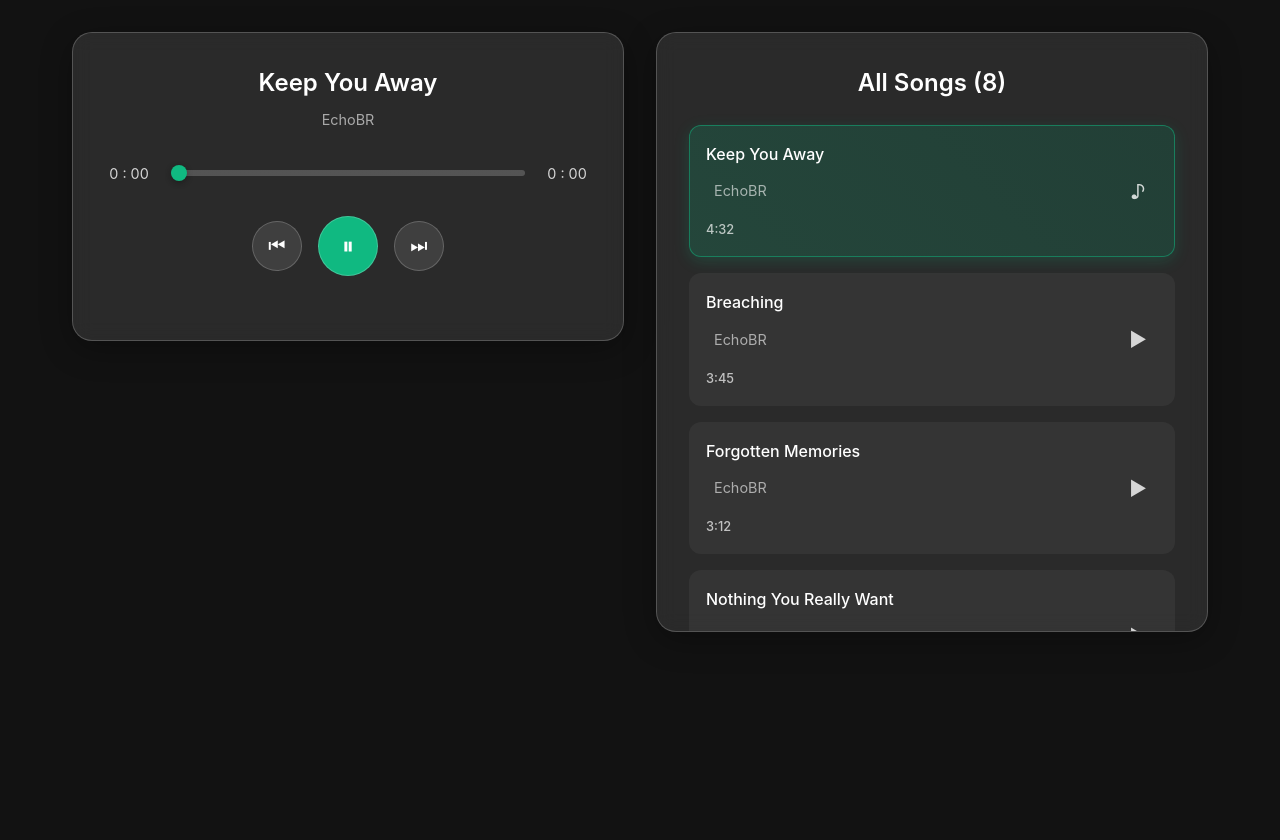
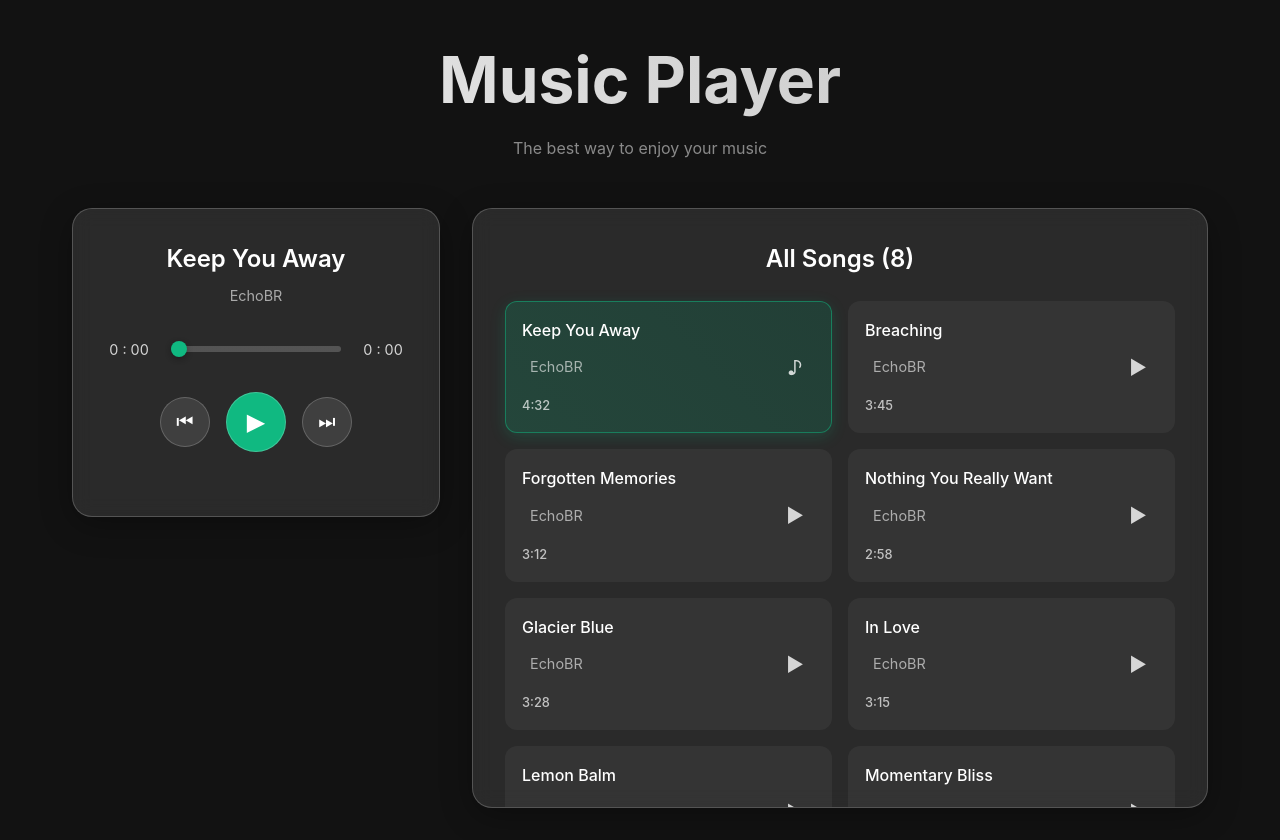
Before and after one commit to FiyinfoluwaDav/Music-Player, a React (Vite) app: page / in a window 1280 px wide. Before the commit the page ends 800 px from the top, so only its background shows below. Built offline with nearby package versions, Linux system fonts and the light colour scheme.

Commit message:
Update progress bar functionality

```diff
--- a/src/App.jsx
+++ b/src/App.jsx
@@ -8,9 +8,12 @@ function App() {
   return (
     <BrowserRouter>
       <div className="app">
-        {/* <Navbar /> */}
+        <header className="app-header">
+          <h1>Music Player</h1>
+          <p>The best way to enjoy your music</p>
+        </header>
         <main className="app-main">
-          <div className="player-section">
+          <div className="music-player">
             <MusicPlayer />
           </div>
           <div className="content-section">
--- a/src/components/MusicPlayer.jsx
+++ b/src/components/MusicPlayer.jsx
@@ -17,6 +17,14 @@ export const MusicPlayer = () => {
   } = useMusic();
   const audioRef = useRef(null);
 
+  const handleTimeChange = (e) => {
+    const audio = audioRef.current;
+    if (!audio) return;
+    const newTime = parseFloat(e.target.value);
+    audio.currentTime = newTime;
+    setCurrentTime(newTime);
+  };
+
   useEffect(() => {
     const audio = audioRef.current;
     if (!audio) return;
@@ -35,16 +43,25 @@ export const MusicPlayer = () => {
     const handleLoadedMetadata = () => {
       setDuration(audio.duration);
     };
-    const handleTimeUpdate = () => {};
-    const handleEnded = () => {};
+    const handleTimeUpdate = () => {
+      setCurrentTime(audio.currentTime);
+    };
+    const handleEnded = () => {
+      nextTrack();
+    };
 
     audio.addEventListener("loadedmetadata", handleLoadedMetadata);
+    audio.addEventListener("timeupdate", handleTimeUpdate);
+    audio.addEventListener("ended", handleEnded);
+
     return () => {
       audio.removeEventListener("loadedmetadata", handleLoadedMetadata);
+      audio.removeEventListener("timeupdate", handleTimeUpdate);
+      audio.removeEventListener("ended", handleEnded);
     };
   }, [setDuration, setCurrentTime, currentTrack]);
   return (
-    <div className="music-player">
+    <div >
       <audio
         ref={audioRef}
         src={currentTrack.url}
@@ -70,6 +87,7 @@ export const MusicPlayer = () => {
           step="0.1"
           value={currentTime || 0}
           className="progress-bar"
+          onChange={handleTimeChange}
           //style={{}}
         ></input>
         <span className="time">{formatTime(duration)}</span>
--- a/src/hooks/useMusic.js
+++ b/src/hooks/useMusic.js
@@ -64,7 +64,7 @@ export const useMusic = () => {
   const [currentTrackIndex, setCurrentTrackIndex] = useState(0);
   const [currentTime, setCurrentTime] = useState(0);
   const [duration, setDuration] = useState(0);
-  const [isPlaying, setIsPlaying] = useState(true);
+  const [isPlaying, setIsPlaying] = useState(false);
 
   const handlePlaySong = (song, index) => {
     setCurrentTrack(song);
@@ -88,7 +88,9 @@ export const useMusic = () => {
   };
 
   const formatTime = (time) => {
-    isNaN(time) || time === undefined ? "0:00" : null;
+    if (isNaN(time) || time === undefined) {
+      return "0:00";
+    }
 
     const minutes = Math.floor(time / 60);
     const seconds = Math.floor(time % 60);
--- a/src/index.css
+++ b/src/index.css
@@ -35,36 +35,25 @@ body {
 }
 
 .app-header h1 {
-  font-size: 3.5rem;
+  font-size: 4rem;
   font-weight: 700;
   margin: 0;
-  background: linear-gradient(45deg, #10b981, #059669, #047857);
-  background-size: 200% 200%;
+  background: linear-gradient(45deg, #f0f0f0, #c0c0c0);
   -webkit-background-clip: text;
   -webkit-text-fill-color: transparent;
   background-clip: text;
-  animation: gradientShift 3s ease-in-out infinite;
 }
 
 .app-header p {
-  font-size: 1.2rem;
-  color: rgba(255, 255, 255, 0.7);
+  font-size: 1rem;
+  color: rgba(255, 255, 255, 0.5);
   margin: 0.5rem 0 0 0;
 }
 
-@keyframes gradientShift {
-  0%,
-  100% {
-    background-position: 0% 50%;
-  }
-  50% {
-    background-position: 100% 50%;
-  }
-}
 
 .app-main {
   display: grid;
-  grid-template-columns: 1fr 1fr;
+  grid-template-columns: 1fr 2fr;
   gap: 2rem;
   align-items: start;
 }
@@ -231,26 +220,6 @@ body {
   background: #059669;
 }
 
-.volume-container {
-  display: flex;
-  align-items: center;
-  gap: 0.5rem;
-}
-
-.volume-icon {
-  font-size: 1.2rem;
-  color: rgba(255, 255, 255, 0.8);
-}
-
-.volume-bar {
-  flex: 1;
-  height: 4px;
-  background: rgba(255, 255, 255, 0.2);
-  border-radius: 2px;
-  outline: none;
-  cursor: pointer;
-  -webkit-appearance: none;
-}
 
 .volume-bar::-webkit-slider-thumb {
   -webkit-appearance: none;
@@ -289,11 +258,11 @@ body {
 }
 
 .playlist h2 {
-  font-size: 1.5rem;
-  font-weight: 600;
+  font-size: 2rem;
+  font-weight: 700;
   margin: 0 0 1.5rem 0;
-  color: white;
-  text-align: center;
+  color: #f0f0f0;
+  text-align: left;
 }
 
 .empty-playlist {
```
